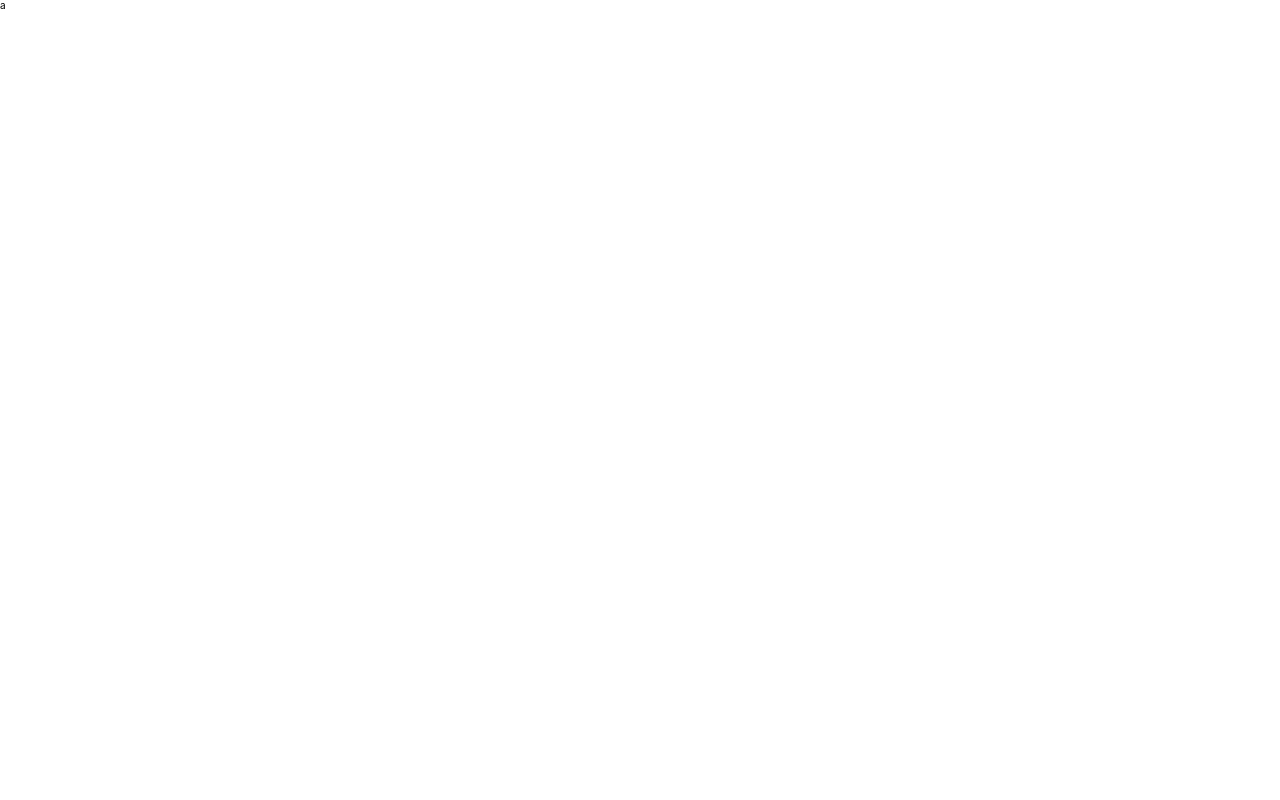
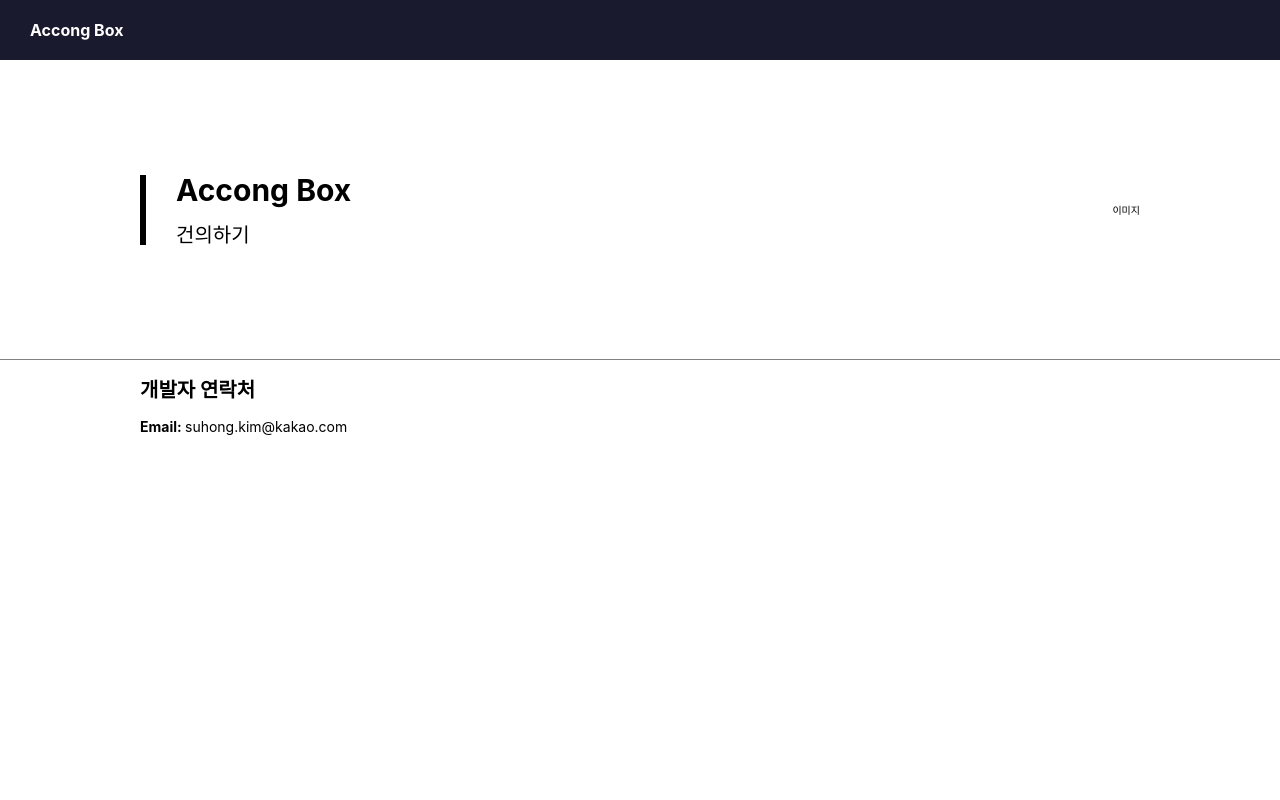
Before and after one commit to suhongkim98/strongbox-front-end, a React (Create React App) app: page /contact in a window 1280 px wide. Shown: the top 800 px of the page. Built offline with nearby package versions, Linux system fonts and the light colour scheme.

Commit message:
연락하기 페이지 구현

```diff
--- a/src/components/Container.tsx
+++ b/src/components/Container.tsx
@@ -3,11 +3,14 @@
 
 const Wrapper = styled.div`
 width: 100%;
+padding: 0 20px 0 20px;
 ${({theme}) => theme.media.desktop`
     width: 1000px;
+    padding: 0 0 0 0;
 `}
 ${({theme}) => theme.media.tabletM`
     width: 700px;
+    padding: 0 0 0 0;
 `}
 `;
 
--- a/src/router/Contact.tsx
+++ b/src/router/Contact.tsx
@@ -1,7 +1,88 @@
 import React from 'react';
+import { Link } from 'react-router-dom';
+import styled from 'styled-components';
+import Container from '../components/Container';
+import Footer from '../components/Footer';
+import Span from '../components/Span';
+import theme from '../styles/theme';
+const TotalWrapper = styled.div`
+    display: grid;
+    grid-template-rows: 60px 1fr 200px;
+    ${({theme}) => theme.media.tabletM`
+    grid-template-rows: 60px 1fr 200px;
+    `}
+    ${({theme}) => theme.media.tabletS`
+    grid-template-rows: 60px 1fr 100px;
+    `}
+    ${({theme}) => theme.media.mobile`
+    grid-template-rows: 60px 1fr 100px;
+    `}
+`;
+const HeaderWrapper = styled.header`
+    background-color: ${theme.colors.mainColor};
+    display: flex;
+    align-items: center;
+    padding: 0 0 0 30px;
+`;
+const BodyWrapper = styled.section`
+    display: grid;
+    grid-template-rows: 300px 1fr;
+`;
+const BodyHeader = styled.header`
+    border-bottom: 1px solid gray;
+    display: flex;
+    justify-content: center;
+`;
+const BodyHeaderInner = styled.div`
+    height: 100%;
+    display: flex;
+    justify-content: space-between;
+    align-items: center;
+`;
+const BodyInner = styled.div`
+    display: flex;
+    justify-content: center;
+`;
 
+const TextItem = styled.div`
+    display: flex;
+    border-left: 6px solid black;
+    padding: 0 30px 0 30px;
+`;
+const BodyMain = styled.div`
+    height: 100vh;
+    padding: 20px 0 0 0;
+`;
 const Contact = () => {
-    return (<div>a</div>);
+    return (<TotalWrapper>
+        <HeaderWrapper><Link to="/"><Span textColor="white" fontWeight="700" size="1.6rem">Accong Box</Span></Link></HeaderWrapper>
+        <BodyWrapper>
+            <BodyHeader>
+                <Container>
+                    <BodyHeaderInner>
+                        <TextItem>
+                            <div>
+                                <Span fontWeight="700" size="3rem">Accong Box</Span><br/><br/><br/>
+                                <Span size="2rem">건의하기</Span>
+                            </div>
+                        </TextItem>
+                        <div>
+                            이미지
+                        </div>
+                    </BodyHeaderInner>
+                </Container>
+            </BodyHeader>
+            <BodyInner>
+                <Container>
+                    <BodyMain>
+                        <Span fontWeight="700" size="2rem">개발자 연락처<br /><br /></Span>
+                        <Span fontWeight="700" size="1.4rem">Email: </Span><Span size="1.4rem">suhong.kim@kakao.com</Span>
+                    </BodyMain>
+                </Container>
+            </BodyInner>
+        </BodyWrapper>
+        <Footer/>
+    </TotalWrapper>);
 }
 
 export default Contact;
```
